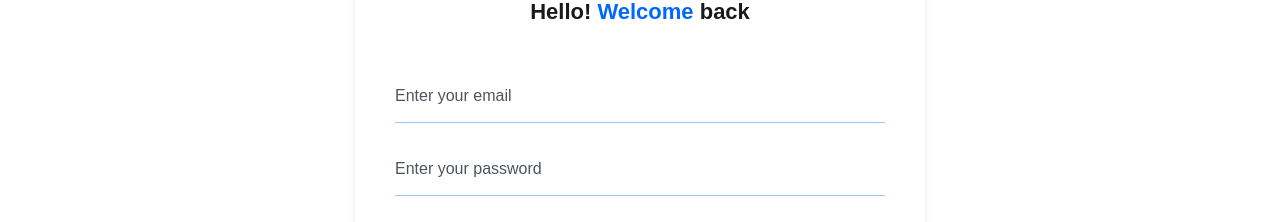
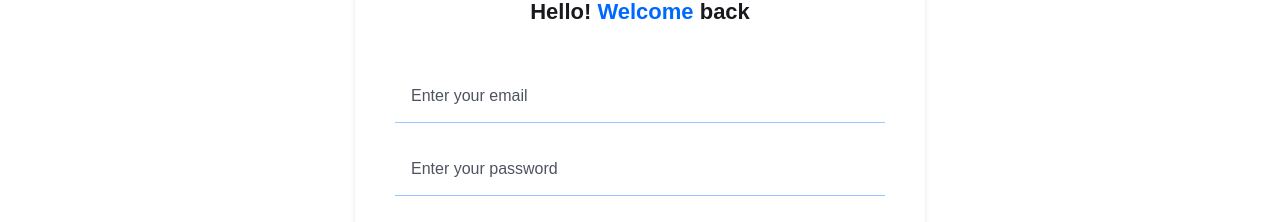
Before and after one commit to SathurshanPrabaharan/medicare-booking-app, a React (Vite) app in the folder frontend/: page /login in a window 1280 px wide. Shown: the part 221-443 px from the top of the page. Built offline with nearby package versions, Linux system fonts and the light colour scheme.

Commit message:
padding adjustment

```diff
--- a/frontend/src/Pages/Login.jsx
+++ b/frontend/src/Pages/Login.jsx
@@ -23,7 +23,7 @@ const Login = () => {
               name="email"
               value={formData.email}
               onChange={handleInputChange}
-              className="w-full  py-3 border-b  border-solid border-[#0066ff61] focus:outline-none focus:border-b-primaryColor text-[16px] leading-7 text-headingColor placeholder:text-textColor  cursor-pointer"
+              className="w-full px-4  py-3 border-b  border-solid border-[#0066ff61] focus:outline-none focus:border-b-primaryColor text-[16px] leading-7 text-headingColor placeholder:text-textColor  cursor-pointer"
               required
             />
           </div>
@@ -34,7 +34,7 @@ const Login = () => {
               name="password"
               value={formData.password}
               onChange={handleInputChange}
-              className="w-full  py-3 border-b  border-solid border-[#0066ff61] focus:outline-none focus:border-b-primaryColor text-[16px] leading-7 text-headingColor placeholder:text-textColor  cursor-pointer"
+              className="w-full px-4 py-3 border-b  border-solid border-[#0066ff61] focus:outline-none focus:border-b-primaryColor text-[16px] leading-7 text-headingColor placeholder:text-textColor  cursor-pointer"
               required
             />
           </div>
```
